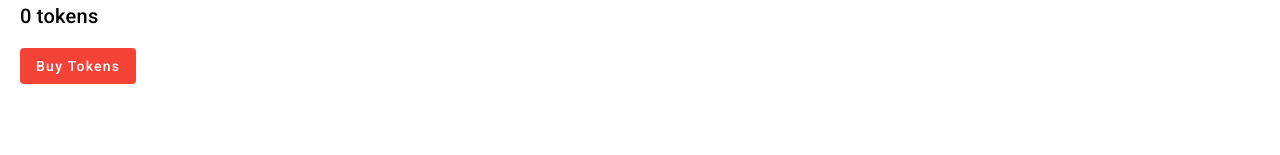
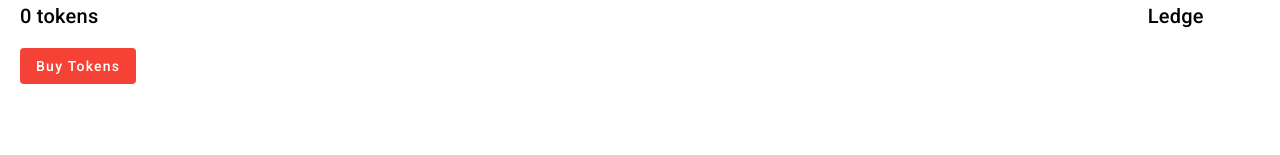
Before and after one commit to KatIsCoding/LightForceProject-Frontend, an Angular app: page / in a window 1280 px wide. Both pictures are taken after a click on the button "Login". Shown: the top 155 px of the page. Built offline with nearby package versions, Linux system fonts and the light colour scheme.

Commit message:
Ledger text to ledger component

```diff
--- a/src/app/ledger/ledger.component.html
+++ b/src/app/ledger/ledger.component.html
@@ -1,3 +1,4 @@
+<h2>Ledge</h2>
 <mat-list>
   <mat-list-item *ngFor="let history of cloudService.userData.ledge">
     <span matListItemTitle>{{history.description}}</span>
```
